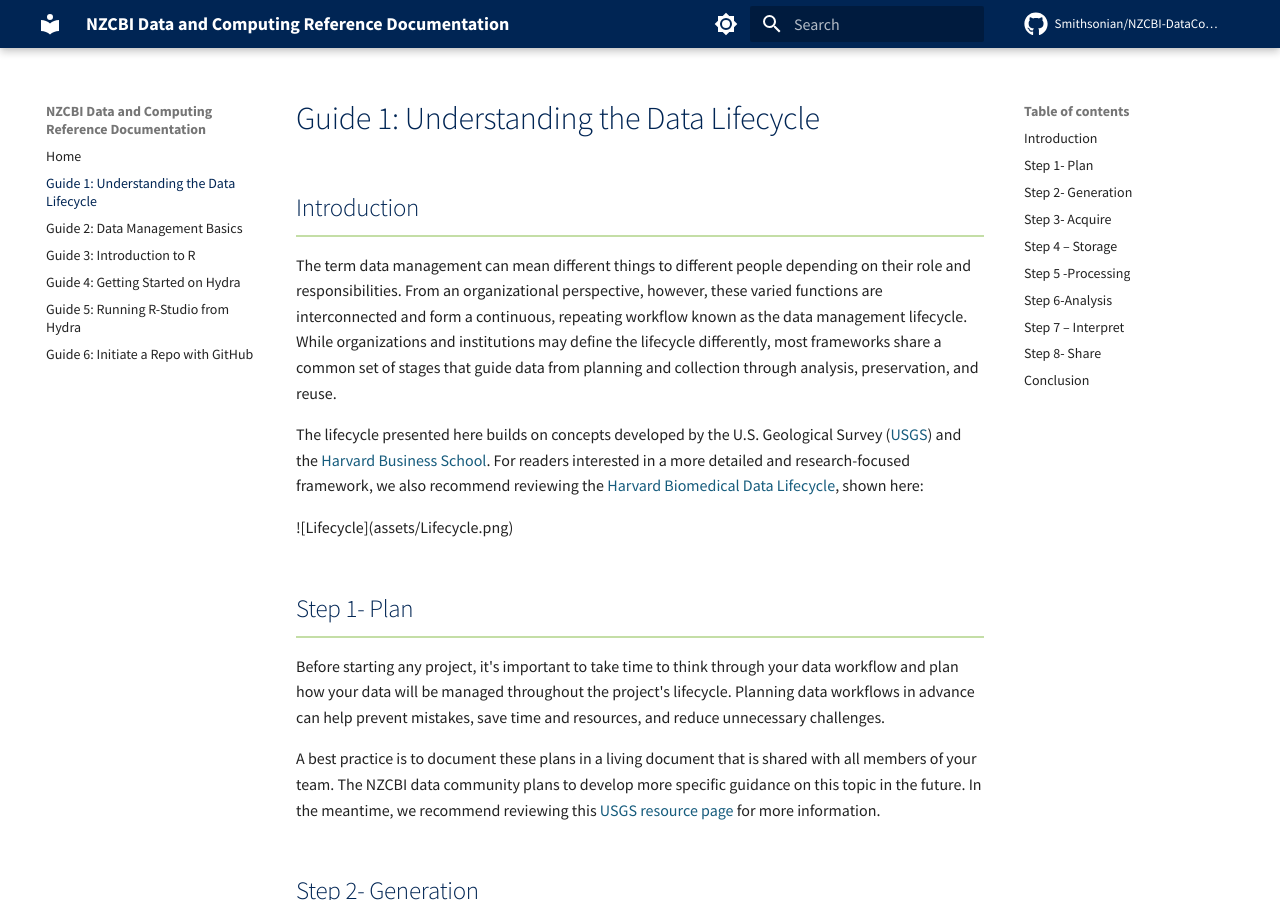
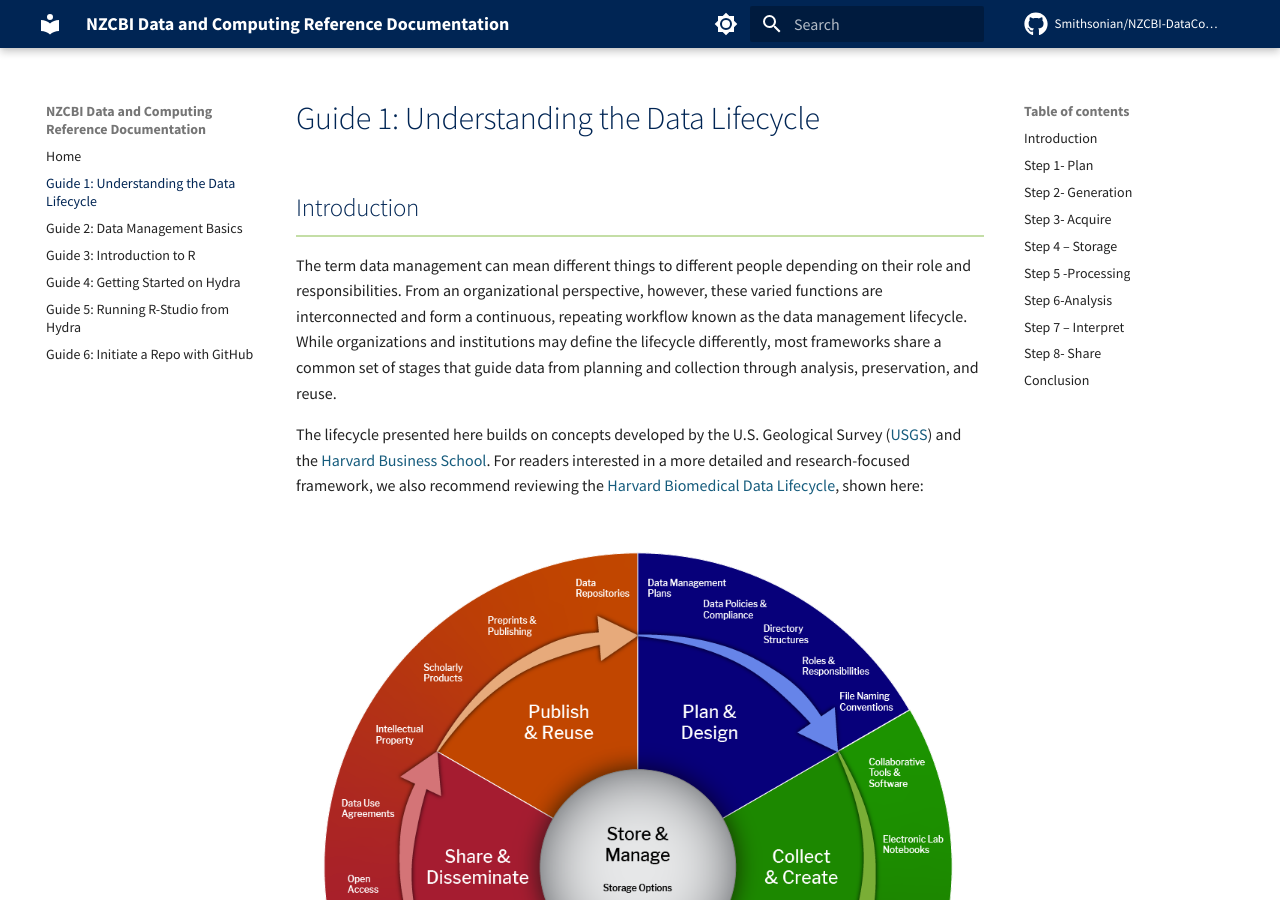
Before and after one commit to Smithsonian/NZCBI-DataComputingDocs, an MkDocs documentation site: the page built from docs/data-lifecycle.md, in a window 1280 px wide and 900 px high. Built offline with MkDocs 1.6.1 and Material for MkDocs 9.7.7, drawn with Linux system fonts in a browser that asks for light colours; comment, search, counter and statistics services are not loaded.

Commit message:
Fix image syntax in data lifecycle documentation

```diff
--- a/docs/data-lifecycle.md
+++ b/docs/data-lifecycle.md
@@ -8,7 +8,7 @@
 
 
 
-!\[Lifecycle](assets/Lifecycle.png)
+![Lifecycle](assets/Lifecycle.png)
 
 
 
```
